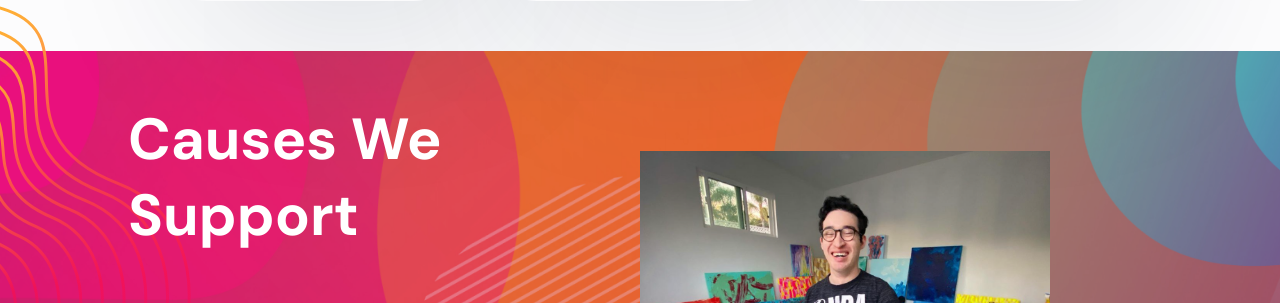
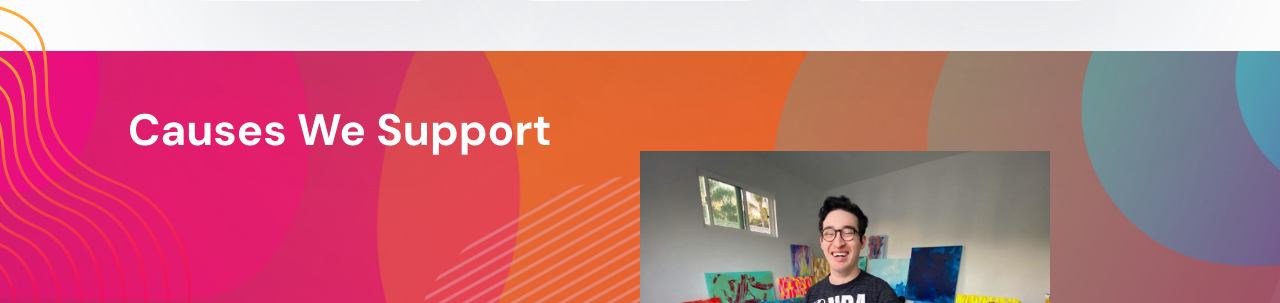
Before and after one commit to EthanMKavanagh/cryptohearts, a React (Create React App) app: page / in a window 1280 px wide. Shown: the part 2169-2472 px from the top of the page. Built offline with nearby package versions, Linux system fonts and the light colour scheme.

Commit message:
Fix Causes We Support heading

```diff
--- a/src/components/home/Support.jsx
+++ b/src/components/home/Support.jsx
@@ -41,7 +41,7 @@ const Support = ({ data }) => {
   ) : (
     <>
       <div className="left">
-        <h1 className="heading">Causes We Support</h1>
+        <h2 className="heading">Causes We Support</h2>
 
         <div className="image-container left-indent left-column">
           <div className="left-column">
--- a/src/styles/pages/_home.scss
+++ b/src/styles/pages/_home.scss
@@ -635,6 +635,7 @@
     font-family: $SerifFont;
     margin-bottom: 50px;
     color: #fff;
+    font-size: 44px;
   }
 
   p {
```
